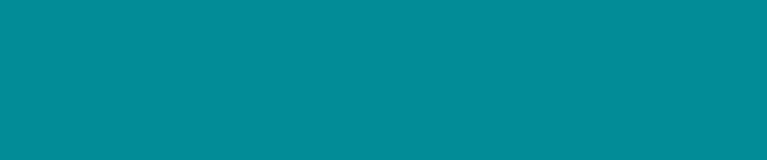
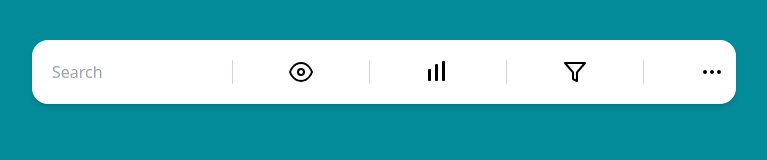
Before and after one commit to Youcode-Classe-E-2024-2025/Moustapha_Ndiaye-todo, a website: page src/html_pages/landing_page.html in a window 1280 px wide. Shown: the whole page, without its empty margins (288-1055 px from the left). Drawn offline with Linux system fonts and the light colour scheme.

Commit message:
done : navbar

```diff
--- a/src/html_pages/landing_page.html
+++ b/src/html_pages/landing_page.html
@@ -11,8 +11,68 @@
 
 <body class="bg-main-color">
     <main>
+        <nav>
+            <ul
+                class="nav-container bg-white flex justify-center space-x-10 items-center mt-10 p-3 rounded-2xl w-[55%] ml-[25%] shadow-md">
+                <!-- Search task -->
+                <li>
+                    <input type="text" placeholder="Search" class="w-full max-w-[800px] p-2 focus:outline-none" />
+                </li>
+                <li>
+                    <div class="h-6 w-px bg-gray-300 mx-4"></div>
+                </li>
+                <!-- Display task mode -->
+                <li>
+                    <svg xmlns="http://www.w3.org/2000/svg" width="24" height="20" viewBox="0 0 24 24" fill="none"
+                        stroke="currentColor" stroke-width="2" stroke-linecap="round" stroke-linejoin="round"
+                        class="feather feather-eye w-6 h-6 hover:text-blue-500 transition transform hover:scale-110">
+                        <path d="M1 12s3-9 11-9 11 9 11 9-3 9-11 9-11-9-11-9z"></path>
+                        <circle cx="12" cy="12" r="3"></circle>
+                    </svg>
+                </li>
+                <!-- Separator -->
+                <li>
+                    <div class="h-6 w-px bg-gray-300 mx-4"></div>
+                </li>
+                <!-- Statistics -->
+                <li>
+                    <svg xmlns="http://www.w3.org/2000/svg" width="24" height="24" viewBox="0 0 24 24" fill="none"
+                        stroke="currentColor" stroke-width="2" stroke-linecap="round" stroke-linejoin="round"
+                        class="feather feather-bar-chart w-6 h-6 hover:text-blue-500 transition transform hover:scale-110">
+                        <rect x="3" y="10" width="1" height="10"></rect>
+                        <rect x="10" y="5" width="1" height="15"></rect>
+                        <rect x="17" y="2" width="1" height="18"></rect>
+                    </svg>
+                </li>
+                <li>
+                    <div class="h-6 w-px bg-gray-300 mx-4"></div>
+                </li>
+                <!-- Filter -->
+                <li>
+                    <svg xmlns="http://www.w3.org/2000/svg" width="24" height="24" viewBox="0 0 24 24" fill="none"
+                        stroke="currentColor" stroke-width="2" stroke-linecap="round" stroke-linejoin="round"
+                        class="feather feather-filter w-6 h-6 hover:text-blue-500 transition transform hover:scale-110">
+                        <polygon points="22 3 2 3 10 12.46 10 19 14 21 14 12.46 22 3"></polygon>
+                    </svg>
+                </li>
+                <li>
+                    <div class="h-6 w-px bg-gray-300 mx-4"></div>
+                </li>
+                <!-- Options -->
+                <li>
+                    <svg xmlns="http://www.w3.org/2000/svg" width="24" height="24" viewBox="0 0 24 24" fill="none"
+                        stroke="currentColor" stroke-width="2" stroke-linecap="round" stroke-linejoin="round"
+                        class="feather feather-more-horizontal w-6 h-6 hover:text-blue-500 transition transform hover:scale-110">
+                        <circle cx="12" cy="12" r="1"></circle>
+                        <circle cx="19" cy="12" r="1"></circle>
+                        <circle cx="5" cy="12" r="1"></circle>
+                    </svg>
+                </li>
+            </ul>
+        </nav>
         <section>
-
+            <!-- Contenu de la section -->
+            <!-- add category button -->
 
         </section>
     </main>
```
Also changed, not shown: src/index.html (+1 -1 lines), dist/output.css.
